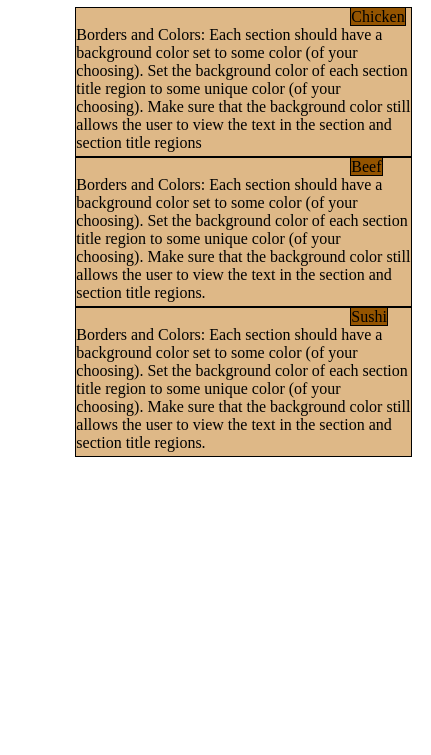
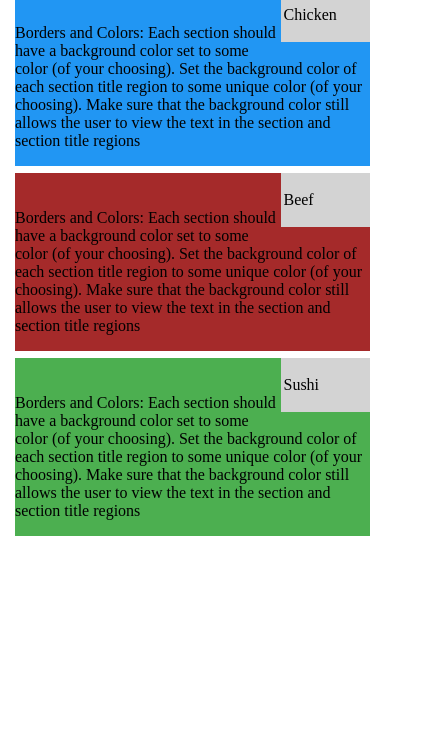
Before and after one commit to Ahsan-Farooq/module2-solution, a plain HTML site: page index.html in a window 390 px wide. Shown: the part 89-844 px from the top of the page, 431 px wide, since content can reach past the window. Drawn offline with Linux system fonts and the light colour scheme.

Commit message:
Add files via upload

```diff
--- a/index.html
+++ b/index.html
@@ -8,163 +8,108 @@
   <meta name="author" content="Ahsan Farooq Khan">
   <meta name="viewport" content="width=device-width, initial-scale=1.0">
 <style>
+
+* {
+  box-sizing:border-box;
+}
+
+.left {
+  background-color:#2196F3;
+  margin-bottom: 2%;
+  position: relative;
+  margin-right:7px;
+  margin-left:7px;
+  border:black;
+  padding:0%;
+  float:left;
+  width:32%; /* The width is 20%, by default */
+}
+
+.main {
+    margin-top: 0%;
+    margin-bottom: 2%;
+    border:black;
+    padding:0%;
+    position: relative;
+  margin-right:7px;
+  margin-left:7px;
+  background-color:brown;
+  float:left;
+  width: 32%; /* The width is 60%, by default */
+}
+
+.right {
+    margin-top: 0%;
+    margin-bottom: 0%;
+    border:black;
+    padding:0%;
+  margin-left:7px;
+  position: relative;
+  margin-right:7px;
+  background-color:#4CAF50;
+  float:left;
+  width:32%; /* The width is 20%, by default */
+}
 .box{
-
-    width:20%;
-    border:5% solid black;
-    padding:10px;
-    margin: 10%;
-    margin-top: 5%;
-    background-color: burlywood;
+  margin-top: 0%;
+    margin-bottom: 0%;
+    border:black;
+  padding:2px;
+  margin-right:0px;
+  position:sticky;
+  display: block;
+  margin-right:0px;
+  background-color:lightgray;
+  float: right;
+  width:25%;
 
 }
-.box2{
-    margin-left:50%;
-    width:20%;
-    border:5% solid black;
-    padding:10px;
-    margin: 10%;
-    margin-top: 5%;
-    background-color: burlywood;
+
+/* Use a media query to add a break point at 800px: */
+@media screen and (max-width:800px) {
+  .left, .main, .right {
+    width:95%; /* The width is 100%, when the viewport is 800px or smaller */
+  }
 
 }
-.row
-{
-    width: 100%;
-    margin-left:13%;
-
-}
-.row2
-{
-    width: 100%;
-
-    margin-left:13%;
-}
-.row3
-{
-    width: 100%;
-    margin-left:13%;
-}
-@media (min-width: 1200px) {
-    .col-lg-1, .col-lg-2, .col-lg-3{
-        float: left;
-        border: 1px solid black;
-    }
-    .col-lg-1{
-        width: 8.33%;
-    }
-    .col-lg-2{
-        width: 16.66%;
-    }
-    .col-lg-3{
-        width: 25%;
-    }
-}
-@media (min-width: 950px) and (max-width: 1199px) {
-    .col-md-1, .col-md-2, .col-md-3{
-        float: left;
-        border: 1px solid black;
-    }
-    .col-md-1{
-        width: 8.33%;
-    }
-    .col-md-2{
-        width: 16.66%;
-    }
-    .col-md-3{
-        width: 25%;
-    }
-}
-*{
-    box-sizing: border-box;
-}
-p{
-
-    width:90%;
-    height: 150px;
-    border:1px solid black;
-    margin-right: auto;
-    margin-left: auto;
-    background-color: burlywood;
-
-}
-.bb{
-
-    width:90%;
-    height: 150px;
-    border:1px solid black;
-    margin-right: auto;
-    margin-left: auto;
-    background-color: burlywood;
-
-}
-h1{
-    text-align:center;
-    margin-top: 10%;;
-
-}
-.smlbox{
-    margin: 0px;
-    margin-left:76% ;
-    border:10% solid black;
-    padding: 0px;
-
-
-}
-span{
-    width:20%;
-    height: 20px;
-    border:1px solid black;
-    margin-left: 274px;
-    background-color: rgb(148, 84, 0);
-
+@media only screen and (max-width:620px) {
+  /* For mobile phones: */
+  .menu, .main, .right {
+    width:95%;
+  }
 }
 
 </style>
 
 </head>
-<body>
-    <h1> Our Menu</h1>
-    <div class="row">
-        <div class="col-lg-3 col-md-3">
-
-            <div class="bb">
-            <div>
-                <span>Chicken</span>
-
-            </div>
-            Borders and Colors: Each section should have a background color set to some color (of your choosing).
+<body >
+    <h1 style="margin-top:5%; text-align:center; position:relative"> Our Menu</h1>
+    <div style="position: relative; display: block;" >
+    <div style="display: block; position: relative;" class="left">
+   <div class="box" ><p>Chicken</p></div>
+            <p style="margin-top: 10%;" >
+             Borders and Colors: Each section should have a background color set to some color (of your choosing).
             Set the background color of each section title region to some unique color (of your choosing).
             Make sure that the background color still allows the user to view the text in the section and
-            section title regions</div>
-            </div>
+            section title regions</p>
+
     </div>
-    <div class="row2">
-      <div class="col-lg-3 col-md-3">
-
-        <div class="bb">
-            <div>
-                <span>Beef</span>
-
-            </div>Borders and Colors: Each section should have a background color set to some color (of your choosing).
+    <div style="display: block; position: relative;" class="main">
+    <div  class="box"><p>Beef</p></div>
+        <p style="margin-top: 10%;">Borders and Colors: Each section should have a background color set to some color (of your choosing).
         Set the background color of each section title region to some unique color (of your choosing).
         Make sure that the background color still allows the user to view the text in the section and
-        section title regions.
-    </div>
+        section title regions</p>
+
 </div>
-        </div>
+<div style="display: block; position: relative;" class="right">
+    <div  class="box" ><p>Sushi</p></div>
+    <p style="margin-top: 10%;">Borders and Colors: Each section should have a background color set to some color (of your choosing).
+        Set the background color of each section title region to some unique color (of your choosing).
+        Make sure that the background color still allows the user to view the text in the section and
+        section title regions</p>
 
-        <div class="row3">
-    <div class="col-lg-3 col-md-3">
-
-        <div class="bb">
-            <div>
-                <span>Sushi</span>
-            </div>Borders and Colors: Each section should have a background color set to some color (of your choosing).
-Set the background color of each section title region to some unique color (of your choosing).
-Make sure that the background color still allows the user to view the text in the section and
-section title regions.</div>
-        </div>
+</div>
 </div>
 </body>
 
```
